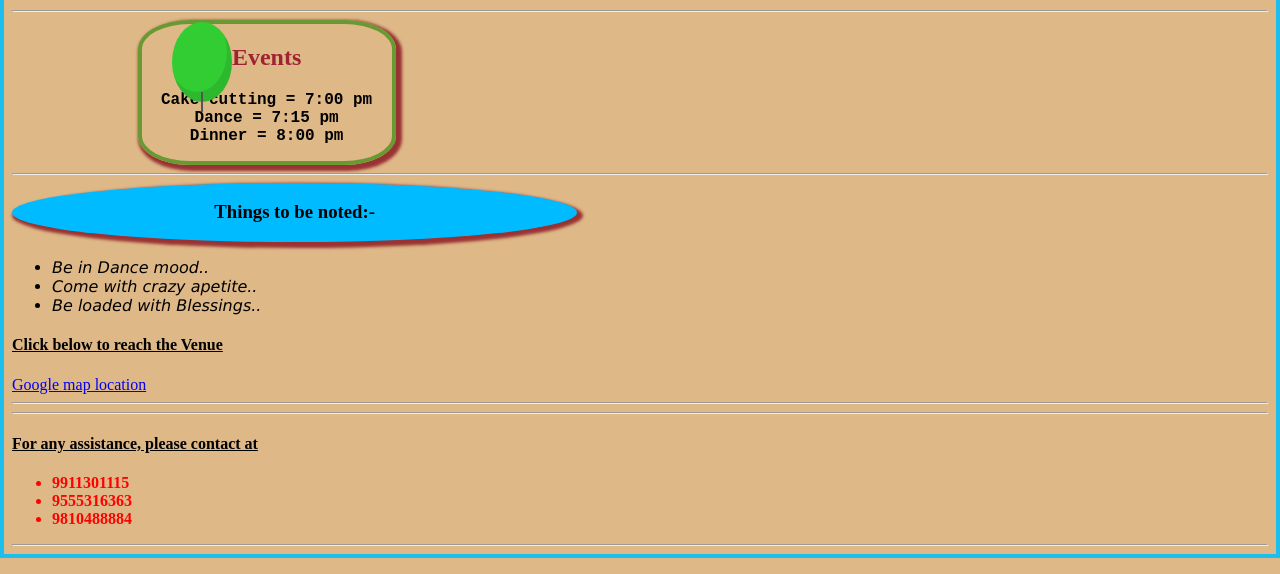
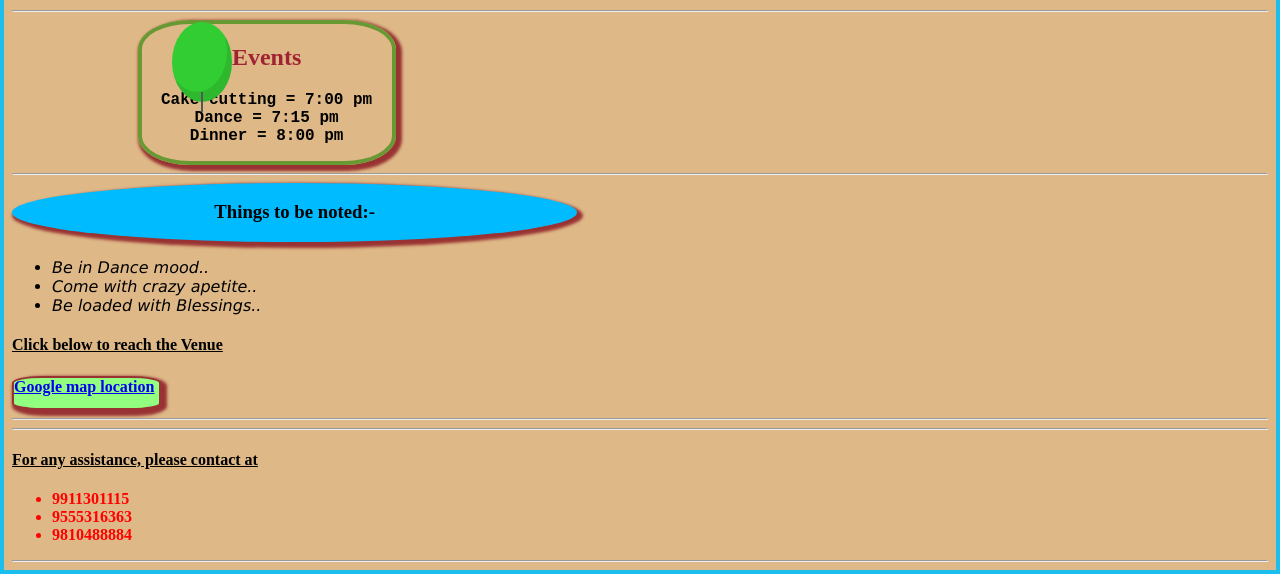
Before and after one commit to Ashmi0212/invitation., a plain HTML site: page index.html in a window 1280 px wide. Shown: the part 701-1275 px from the top of the page. Drawn offline with Linux system fonts and the light colour scheme; a web font is replaced by a local one.

Commit message:
Update index.html

```diff
--- a/index.html
+++ b/index.html
@@ -78,6 +78,16 @@ h4{
     font-family:'Courier New', Courier, monospace;
     font-weight: bolder;
 }
+.map{
+    display: block;
+    background-color: #93ff80;
+    width: 145px;
+    height: 30px;
+    border: 2px solid rgb(153, 51, 51);
+    border-radius: 20%;
+    box-shadow: 3px 3px 3px 3px rgb(153, 51, 51);
+    font-weight: bold;
+}
 
 
     </style>
@@ -123,7 +133,7 @@ Dinner = 8:00 pm </p>
     <li class="line">Be loaded with Blessings..</li>
 </ul>
 <h4>Click below to reach the Venue</h4>
-<a href="https://www.google.com/maps/place/Naveen+Restaurant,+Sweet's+%26+Banquet/@28.4879386,77.3067889,17z/data=!3m1!4b1!4m6!3m5!1s0x390ce70a177123cb:0xda7b82a2149b75f7!8m2!3d28.4879386!4d77.3093638!16s%2Fg%2F11gzm0lj0p?entry=ttu">Google map location</a>
+<a class="map" href="https://www.google.com/maps/place/Naveen+Restaurant,+Sweet's+%26+Banquet/@28.4879386,77.3067889,17z/data=!3m1!4b1!4m6!3m5!1s0x390ce70a177123cb:0xda7b82a2149b75f7!8m2!3d28.4879386!4d77.3093638!16s%2Fg%2F11gzm0lj0p?entry=ttu">Google map location</a>
 <hr/>
 <hr/>
 <h4>For any assistance, please contact at</h4>
```
